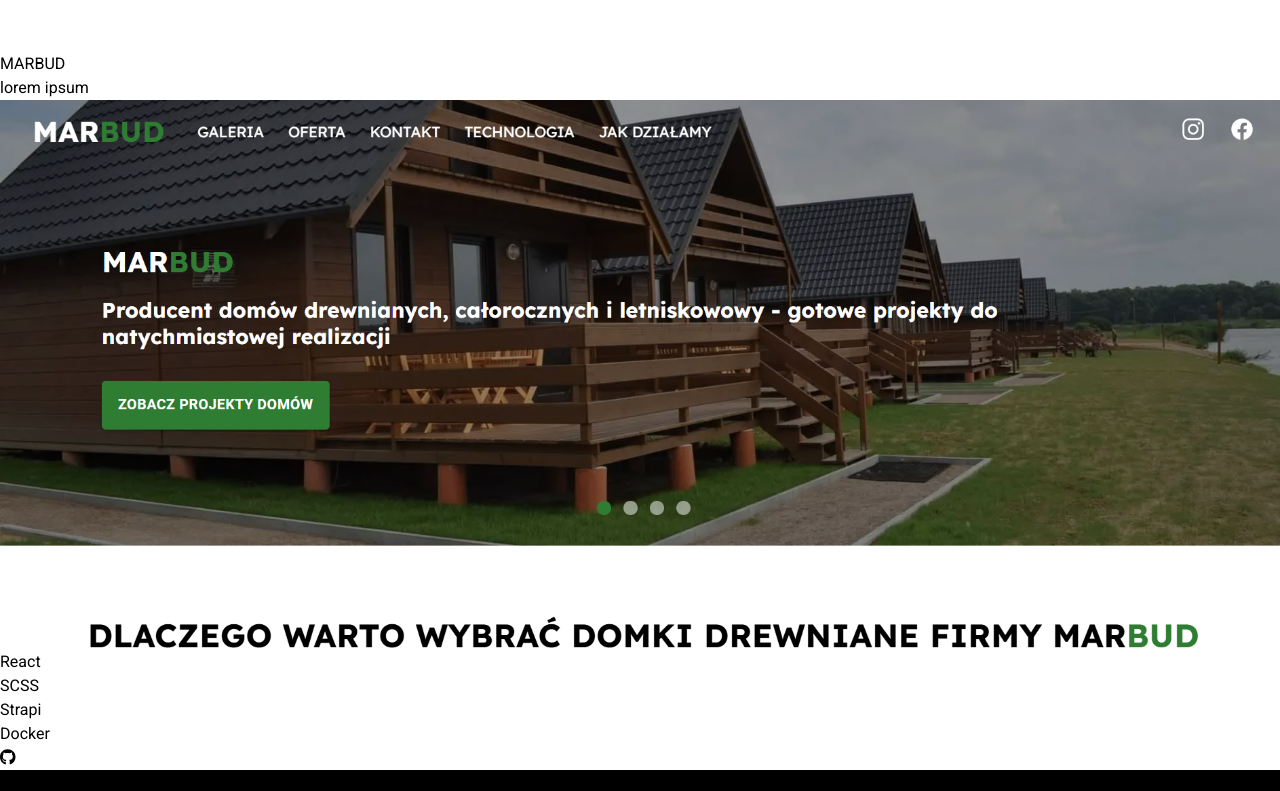
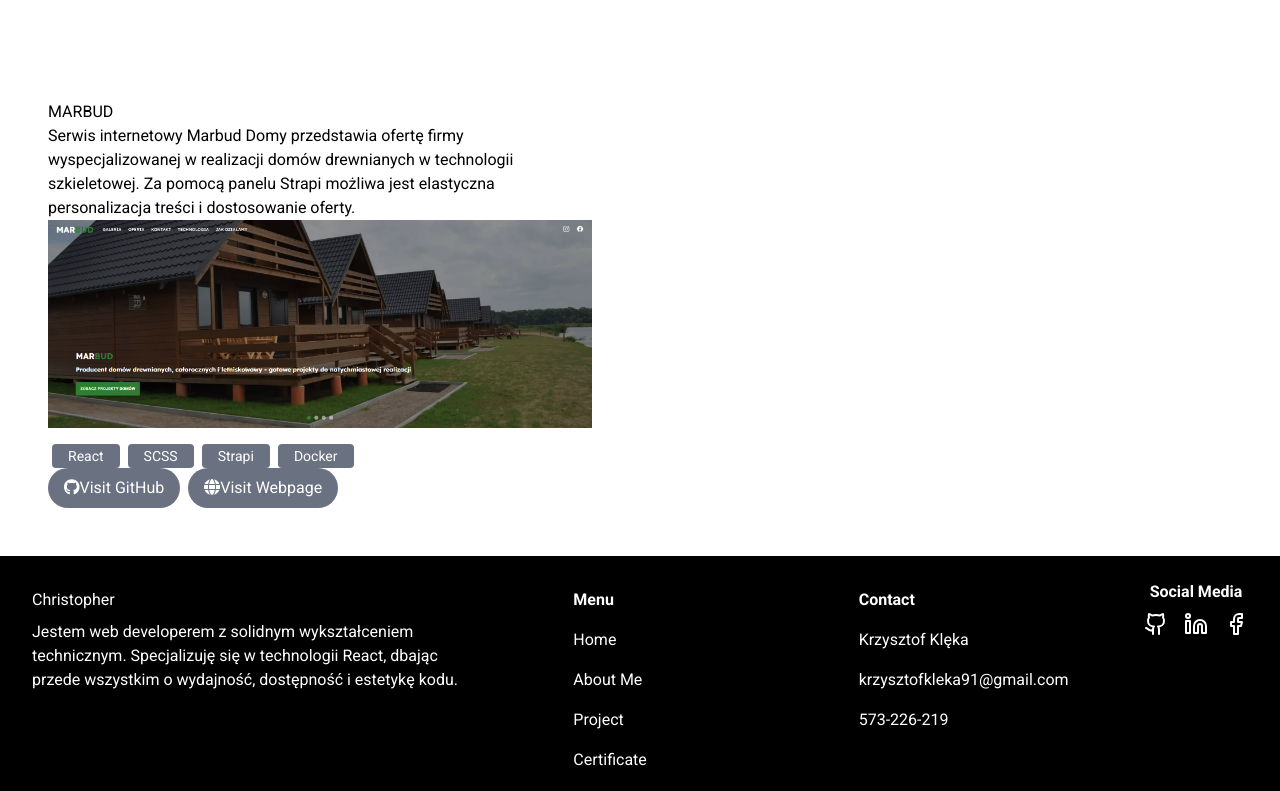
Before and after one commit to Kry765/portfolio, a React (Vite) app: page / in a window 1280 px wide. Shown: the part 1340-2131 px from the top of the page. Built offline with nearby package versions, Linux system fonts and the light colour scheme.

Commit message:
add new button to section project

```diff
--- a/src/components/MyProject/Project.tsx
+++ b/src/components/MyProject/Project.tsx
@@ -6,10 +6,8 @@
 
 export default function Project() {
   return (
-    <section>
-      <div>
-        <ProjectListComponent projectData={typedData.projectData} />
-      </div>
+    <section className="flex flex-wrap mx-auto">
+      <ProjectListComponent projectData={typedData.projectData} />
     </section>
   );
 }
--- a/src/components/MyProject/ProjectListComponent.tsx
+++ b/src/components/MyProject/ProjectListComponent.tsx
@@ -1,13 +1,20 @@
 import type { Project } from "../../types/Project";
 import { FontAwesomeIcon } from "@fortawesome/react-fontawesome";
 import { faGithub } from "@fortawesome/free-brands-svg-icons";
+import { faGlobe } from "@fortawesome/free-solid-svg-icons";
+
 type Props = {
   projectData: Project[];
 };
 
+const iconMap = {
+  faGithub,
+  faGlobe,
+};
+
 export default function ProjectListComponent({ projectData }: Props) {
   return projectData.map((data, index) => (
-    <div key={index}>
+    <div key={index} className="w-1/2 p-12">
       <h3>{data.titleProject}</h3>
       <p>{data.descriptionProject}</p>
 
@@ -17,13 +24,30 @@
         </div>
       ))}
 
-      {data.stackTechnology.map((item, index) => (
-        <div key={index}>
-          <p>{item.stack}</p>
+      <div className="flex justify-between flex-row flex-wrap mt-4">
+        <div>
+          {data.stackTechnology.map((item, index) => (
+            <span
+              key={index}
+              className="text-white bg-gray-500 px-4 mx-1 py-1 rounded text-sm"
+            >
+              {item.stack}
+            </span>
+          ))}
         </div>
-      ))}
-      <div>
-        <FontAwesomeIcon icon={faGithub} />
+        <div>
+          {data.iconMap.map((item, index) => (
+            <button
+              className="rounded-full bg-gray-500 text-white px-4 mr-2 py-2"
+              key={index}
+            >
+              <FontAwesomeIcon
+                icon={iconMap[item.icon as keyof typeof iconMap]}
+              />
+              Visit {item.name}
+            </button>
+          ))}
+        </div>
       </div>
     </div>
   ));
--- a/src/data/projectData.json
+++ b/src/data/projectData.json
@@ -3,7 +3,7 @@
     "projectData": [
         {
             "titleProject": "MARBUD",
-            "descriptionProject": "lorem ipsum",
+            "descriptionProject": "Serwis internetowy Marbud Domy przedstawia ofertę firmy wyspecjalizowanej w realizacji domów drewnianych w technologii szkieletowej. Za pomocą panelu Strapi możliwa jest elastyczna personalizacja treści i dostosowanie oferty.",
             "imageProject": [
             {
                 "id": 1,
@@ -30,11 +30,20 @@
                     "stack": "Docker"
                 }
             ],
-            "githubIcon": {
-                "key": "github-icon",
-                "icon": "faGithub",
-                "link": "https://www.github.com/Kry765"
-            }
+            "iconMap": [
+                {
+                    "key": "github",
+                    "icon": "faGithub",
+                    "name": "GitHub",
+                    "link": "https://www.github.com/Kry765"
+                },
+                {
+                    "key": "web",
+                    "icon": "faGlobe",
+                    "name": "Webpage",
+                    "link": "https://marbud-domy.pl"
+                }
+            ]
         }
     ]
 }
--- a/src/types/Project.ts
+++ b/src/types/Project.ts
@@ -8,7 +8,7 @@
   descriptionProject: string;
   imageProject: Images[];
   stackTechnology: Technology[];
-  githubIcon: IconLink;
+  iconMap: IconLink[];
 }
 
 export interface Technology {
@@ -20,6 +20,7 @@
   key: string;
   icon: string;
   link: string;
+  name: string;
 }
 
 export interface Images {
```
Also changed, not shown: public/myProject/marbud.png.
